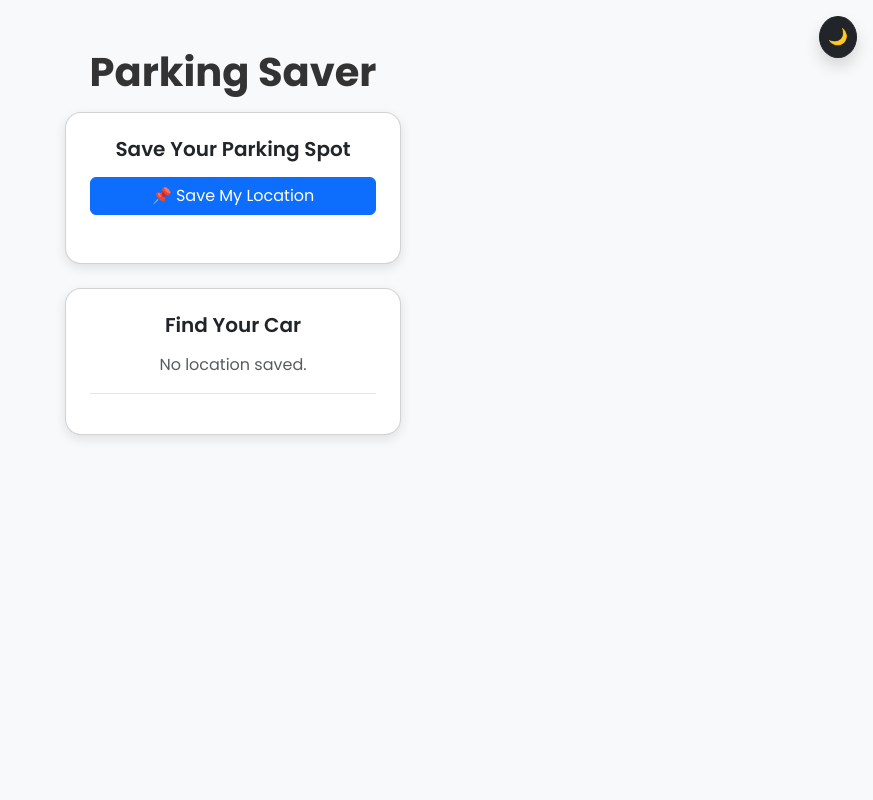
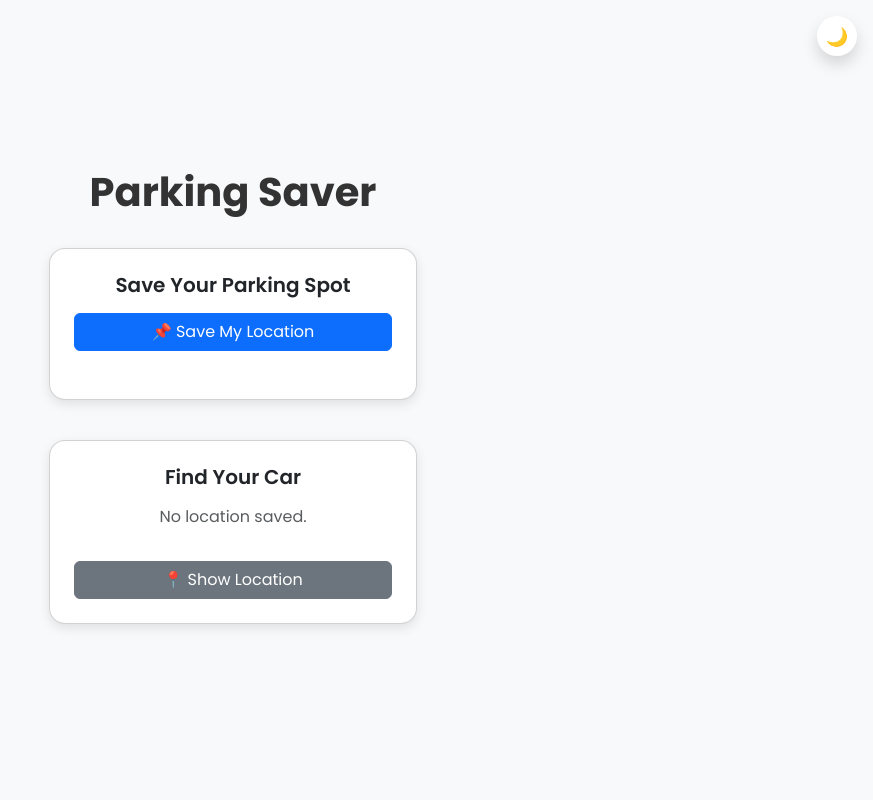
Before and after one commit to basi90/parking-saver, a Django app: page / in a window 1280 px wide. Shown: the whole page, without its empty margins (407-1280 px from the left). Run offline with Django 5.2, Linux system fonts and the light colour scheme.

Commit message:
centered UI

```diff
--- a/core/templates/core/base.html
+++ b/core/templates/core/base.html
@@ -10,78 +10,120 @@
     <!-- Google Fonts -->
     <link href="https://fonts.googleapis.com/css2?family=Poppins:wght@300;400;600;700&display=swap" rel="stylesheet">
 
-
     <!-- Bootstrap 5 CDN -->
     <link href="https://cdn.jsdelivr.net/npm/bootstrap@5.3.2/dist/css/bootstrap.min.css" rel="stylesheet">
     <script src="https://cdn.jsdelivr.net/npm/bootstrap@5.3.2/dist/js/bootstrap.bundle.min.js"></script>
 
     <style>
+      /* General Styling */
       body {
           font-family: 'Poppins', sans-serif;
           background-color: #f8f9fa;
           color: #333;
-            transition: background-color 0.3s, color 0.3s;
+          transition: background-color 0.3s ease, color 0.3s ease;
+          margin: 0;
+          min-height: 100vh;
+          display: flex;
+          align-items: center;
+          justify-content: center;
+          padding: 1rem;
       }
-        .container {
+
+      /* Centering Container */
+      .main-container {
           max-width: 400px;
-            margin: auto;
-            padding: 2rem;
+          width: 90vw;
           text-align: center;
+          padding: 1rem;
+          display: flex;
+          flex-direction: column;
+          gap: 1rem;
       }
+
+      /* Buttons */
       .btn-custom {
           background: #007AFF;
           color: white;
           padding: 12px 20px;
           border-radius: 12px;
           font-size: 16px;
+          font-weight: 600;
           cursor: pointer;
-            transition: 0.3s ease;
+          transition: 0.3s ease-in-out;
           display: block;
           width: 100%;
           margin-top: 10px;
           border: none;
+          box-shadow: 0 3px 6px rgba(0, 0, 0, 0.1);
       }
+
       .btn-custom:hover {
           background: #005EC4;
+          transform: scale(1.03);
       }
+
+      /* Cards */
       .card {
           background: white;
           padding: 1.5rem;
           border-radius: 16px;
           box-shadow: 0 4px 12px rgba(0, 0, 0, 0.1);
           margin-bottom: 1.5rem;
-        }
-        .hidden {
-            display: none;
-        }
-        #locations li {
-            border-bottom: 1px solid rgba(0,0,0,0.1);
-            padding-bottom: 1rem;
-        }
-        body.dark #locations li {
-            border-bottom: 1px solid rgba(255,255,255,0.1);
+          transition: 0.3s ease-in-out;
       }
 
-        #darkModeToggle {
-            z-index: 1000;
+      .card.dark {
+          background-color: #2c2c2c;
+          color: white;
       }
-        .text-start {
-            text-align: left !important;
-        }
+
+      /* Dark Mode */
       body.dark {
           background-color: #1e1e1e;
           color: white;
       }
-        .card.dark {
-            background-color: #333;
+
+      body.dark .card {
+          background-color: #2c2c2c;
+          color: white;
+      }
+
+      /* Dark Mode Toggle Button */
+      #darkModeToggle {
+          position: fixed;
+          top: 15px;
+          right: 15px;
+          z-index: 1000;
+          border-radius: 50%;
+          width: 40px;
+          height: 40px;
+          display: flex;
+          justify-content: center;
+          align-items: center;
+          font-size: 18px;
+          background: white;
+          color: #333;
+          border: none;
+          box-shadow: 0 3px 6px rgba(0, 0, 0, 0.1);
+          cursor: pointer;
+          transition: 0.3s ease-in-out;
+      }
+
+      #darkModeToggle:hover {
+          transform: scale(1.1);
+      }
+
+      /* Dark Mode Toggle Button in Dark Mode */
+      body.dark #darkModeToggle {
+          background: #444;
           color: white;
       }
     </style>
 </head>
 <body>
-    <div class="container">
-        <button id="darkModeToggle" class="btn btn-light position-absolute top-0 end-0 m-3 rounded-circle p-2 shadow">🌙</button>
+    <button id="darkModeToggle" class="btn btn-light position-fixed top-0 end-0 m-3 rounded-circle p-2 shadow">🌙</button>
 
+    <div class="main-container">
         {% block content %}{% endblock %}
     </div>
 
```
Lines whose indentation alone changed are shown as unchanged.
